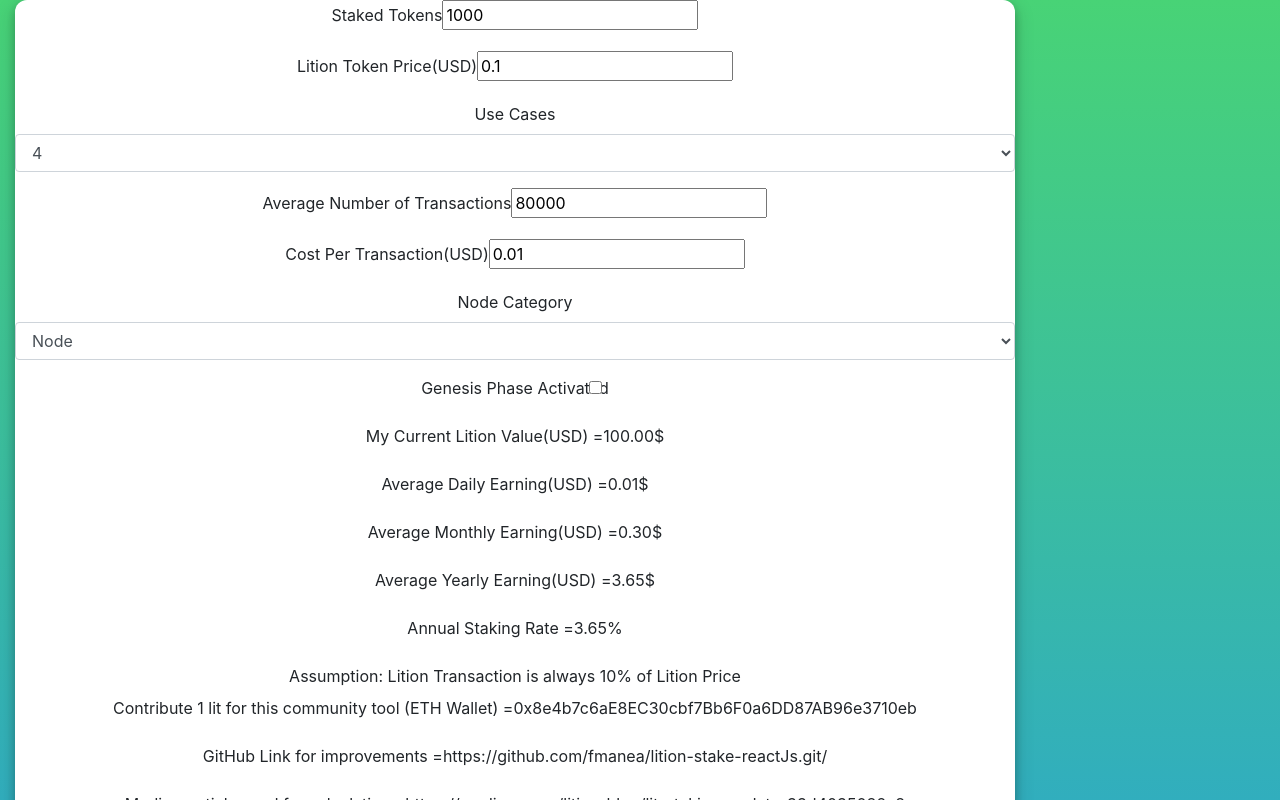
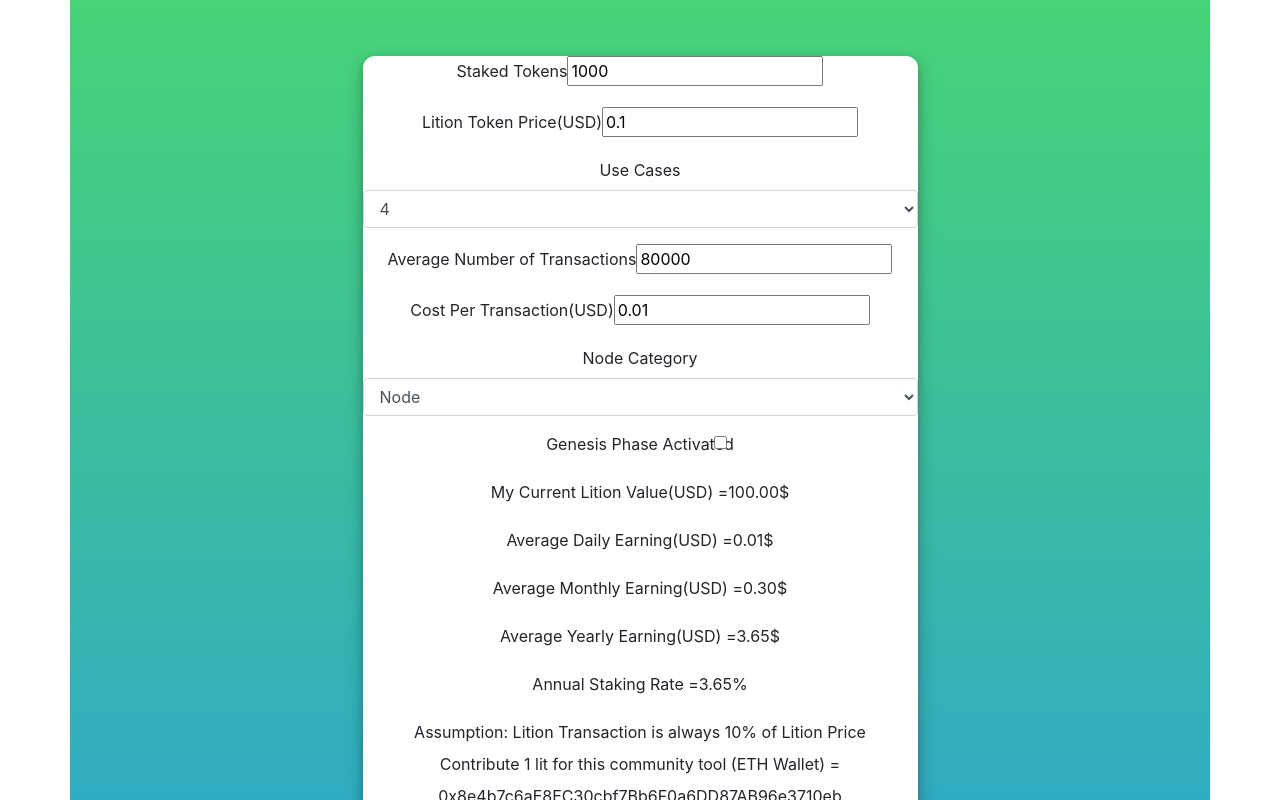
Before and after one commit to fmanea/lition-stake-reactJs, a React (Create React App) app: page / in a window 1280 px wide. Shown: the top 800 px of the page. Built offline with nearby package versions, Linux system fonts and the light colour scheme.

Commit message:
Center element in css

```diff
--- a/src/App.css
+++ b/src/App.css
@@ -1,18 +1,23 @@
 .container {
   width: 100%;
   height: 100%;
-  min-width: 100%;
-  min-height: 100%;
   display: flex;
-  background: linear-gradient(#48D376, #30ACC1);
-  background-attachment: fixed;
+  background: linear-gradient(#48D376, #30ACC1) no-repeat center center fixed;
+  -webkit-background-size: cover;
+  -moz-background-size: cover;
+  -o-background-size: cover;
+  background-size: cover;
 }
 
 .content {
   background: white;
-  width: 80%;
-  height: 80%;
-  min-width: 40%;
+  width: 50%;
+  height: 50%;
+  min-width: 50%;
+  min-height: 50%;
+  margin: 5% auto;
+
+  position:relative;
   justify-content: center;
   align-items: center;
   text-align: center;
```
